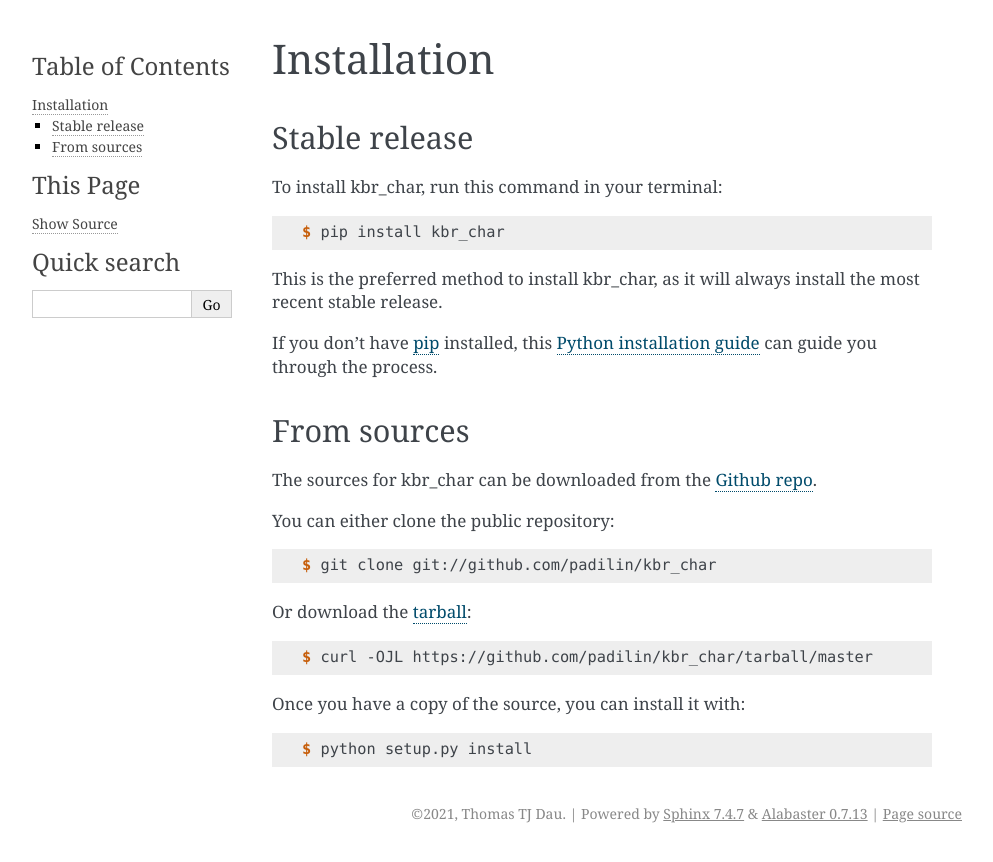
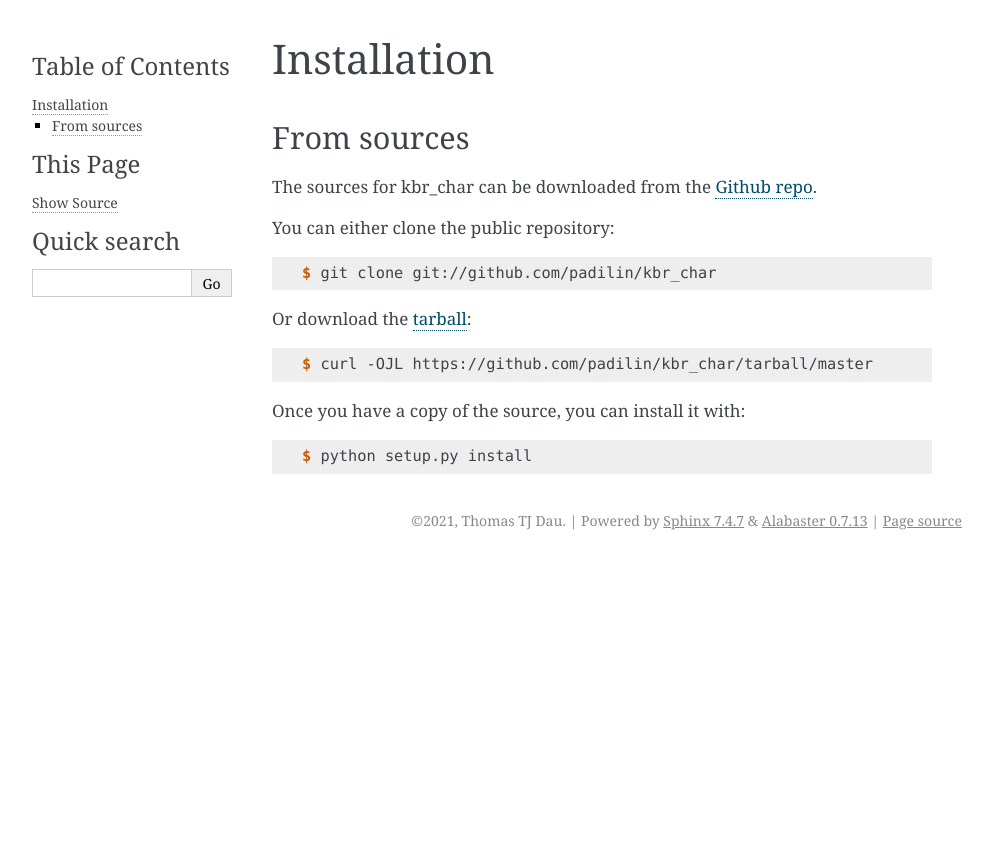
Before and after one commit to padilin/kbr_char, a Sphinx documentation site: the page built from docs/installation.rst, in a window 1280 px wide. Shown: the top 862 px of the page, without its empty margins (148-1141 px from the left). Built offline with Sphinx 7.4.7, drawn with Linux system fonts in a browser that asks for light colours; pages that are not in the unit, such as notebooks, are missing from menus.

Commit message:
Removed pip from installation.rst udpated usage.rst codeblocks

```diff
--- a/docs/installation.rst
+++ b/docs/installation.rst
@@ -3,24 +3,6 @@
 ============
 Installation
 ============
-
-
-Stable release
---------------
-
-To install kbr_char, run this command in your terminal:
-
-.. code-block:: console
-
-    $ pip install kbr_char
-
-This is the preferred method to install kbr_char, as it will always install the most recent stable release.
-
-If you don't have `pip`_ installed, this `Python installation guide`_ can guide
-you through the process.
-
-.. _pip: https://pip.pypa.io
-.. _Python installation guide: http://docs.python-guide.org/en/latest/starting/installation/
 
 
 From sources
```
Also changed, not shown: docs/usage.rst (+31 -2 lines).
